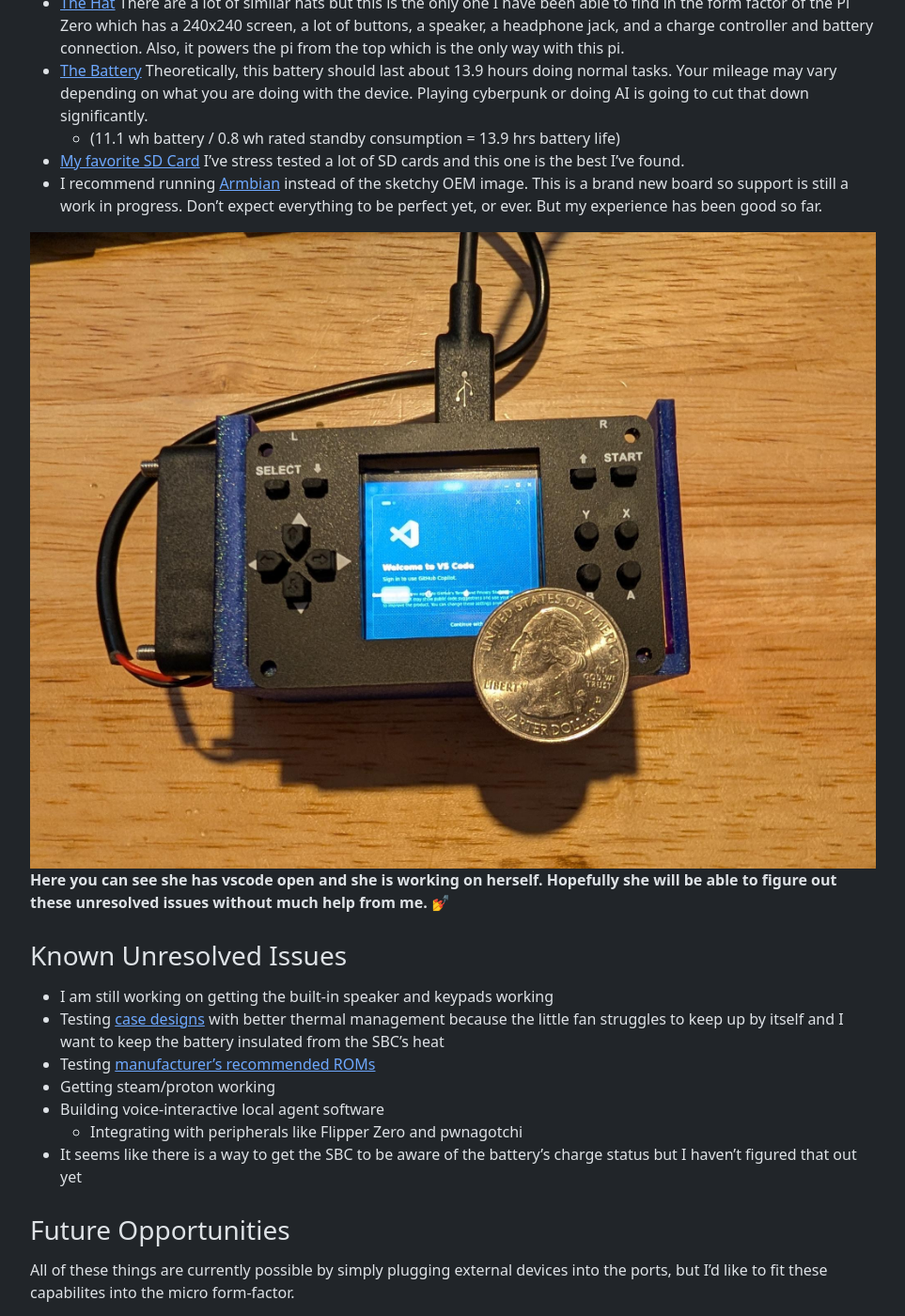
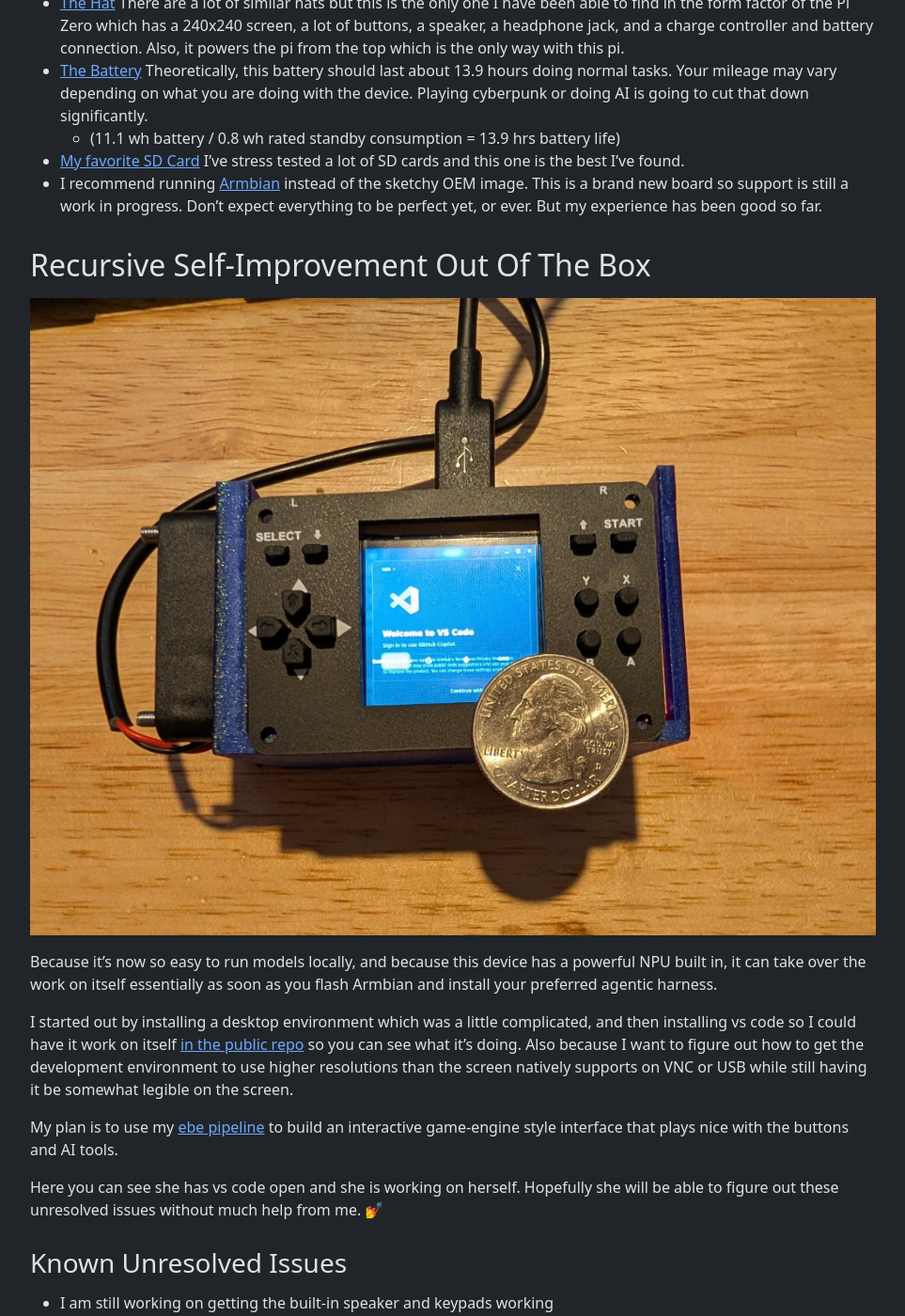
Before and after one commit to cjtrowbridge-com/cjtrowbridge.com, a Jekyll site: the page built from projects/2026-09-09-micro-cyberdeck/index.md, in a window 1280 px wide and 1400 px high, scrolled down 4866 px. Shown: the whole window at 94% size, without its empty margins (158-1121 px from the left). Built offline with Jekyll 4.4.1, drawn with Linux system fonts in a browser that asks for light colours; nearby versions of some CDN libraries.

Commit message:
added recursive self-improvement section

```diff
--- a/projects/2026-09-09-micro-cyberdeck/index.md
+++ b/projects/2026-09-09-micro-cyberdeck/index.md
@@ -69,8 +69,18 @@ AND, you can plug this into any USB-C docking station and essentially have a ful
   I've stress tested a lot of SD cards and this one is the best I've found.
 - I recommend running [Armbian](https://armbian.com/boards/orangepizero3w) instead of the sketchy OEM image. This is a brand new board so support is still a work in progress. Don't expect everything to be perfect yet, or ever. But my experience has been good so far.
 
+
+## Recursive Self-Improvement Out Of The Box
+
 <img src="/projects/2026-09-09-micro-cyberdeck/vscode.jpg" class="full-width-image" alt="VSCode is running!" >
-**Here you can see she has vscode open and she is working on herself. Hopefully she will be able to figure out these unresolved issues without much help from me.** 💅
+
+Because it’s now so easy to run models locally, and because this device has a powerful NPU built in, it can take over the work on itself essentially as soon as you flash Armbian and install your preferred agentic harness.
+
+I started out by installing a desktop environment which was a little complicated, and then installing vs code so I could have it work on itself [in the public repo](https://github.com/cjtrowbridge/micro-cyberdeck) so you can see what it’s doing. Also because I want to figure out how to get the development environment to use higher resolutions than the screen natively supports on VNC or USB while still having it be somewhat legible on the screen.
+
+My plan is to use my [ebe pipeline](https://github.com/cjtrowbridge/ebe-boilerplate) to build an interactive game-engine style interface that plays nice with the buttons and AI tools.
+
+Here you can see she has vs code open and she is working on herself. Hopefully she will be able to figure out these unresolved issues without much help from me. 💅
 
 ### Known Unresolved Issues
 - I am still working on getting the built-in speaker and keypads working
```
